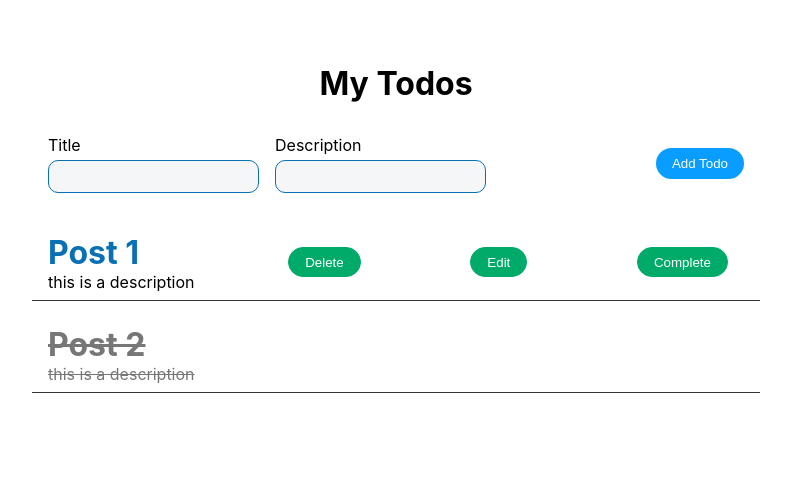
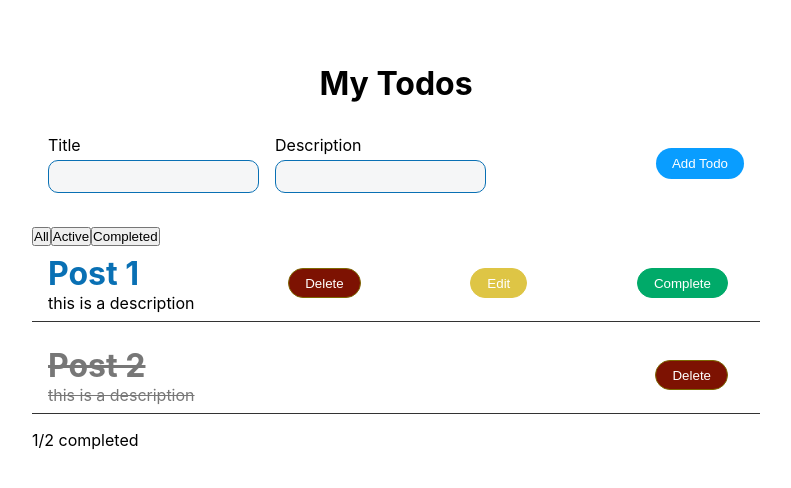
Before and after one commit to Tuliany/Todo-TypeScript-Context, a React (Create React App) app: page / in a window 1280 px wide. Shown: the top 488 px of the page, without its empty margins (244-1035 px from the left). Built offline with nearby package versions, Linux system fonts and the light colour scheme.

Commit message:
filterbuttons need style

```diff
--- a/src/components/Todo.tsx
+++ b/src/components/Todo.tsx
@@ -21,10 +21,10 @@ const Todo: React.FC<Props> = ({ todo, completeTodo, editTodo, deleteTodo }) =>
           <h1 className={checkTodo}>{todo.title}</h1>
           <span className={checkTodo}>{todo.description}</span>
         </div>
-        <button onClick={() => deleteTodo(todo.id)} className={todo.status ? `hide-button` : 'Card--button'}>
+        <button onClick={() => deleteTodo(todo.id)} className='Card-delete-button'>
           Delete
         </button>
-        <button onClick={() => setOpen(true)} className={todo.status ? `hide-button` : 'Card--button'}>
+        <button onClick={() => setOpen(true)} className={todo.status ? `hide-button` : 'Card-edit-button'}>
           Edit
         </button>
         <button onClick={() => completeTodo(todo.id)} className={todo.status ? `hide-button` : 'Card--button'}>
--- a/src/containers/Todos.tsx
+++ b/src/containers/Todos.tsx
@@ -2,14 +2,75 @@ import * as React from 'react';
 import { TodoContextType, ITodo } from '../@types/todo';
 import { TodoContext } from '../context/todoContext';
 import Todo from '../components/Todo';
+import { Stack, Checkbox, CheckboxGroup } from '@chakra-ui/react'
 
 const Todos = () => {
   const { todos, completeTodo, editTodo, deleteTodo } = React.useContext(TodoContext) as TodoContextType;
+  const completedTask = todos.filter((todo) => (todo.status))
+  const [renderize, setRenderize] = React.useState(todos);
+
+  const filterCompleted = () => {
+    return todos.filter(todo => {
+      if (todo.status === true) {
+        return todo;
+      }
+    }
+    )
+  }
+
+  const handleFilter = (e) => {
+    if (e.target.innerHTML === "All") {
+      setRenderize(todos);
+    }
+
+    if (e.target.innerHTML === "Active") {
+      setRenderize(
+        [...todos].filter((todo) => {
+          if (todo.status === false) {
+            return todo;
+          }
+        })
+      );
+    }
+
+    if (e.target.innerHTML === "Completed") {
+      setRenderize(
+        [...todos].filter((todo) => {
+          if (todo.status === true) {
+            return todo;
+          }
+        })
+      );
+    }
+  };
+
+
   return (
     <>
-      {todos.map((todo: ITodo) => (
+      <div className="Filter">
+        <button type="button" className="Filter__btn" onClick={handleFilter}>
+          All
+        </button>
+        <button type="button" className="Filter__btn" onClick={handleFilter}>
+          Active
+        </button>
+        <button type="button" className="Filter__btn" onClick={handleFilter}>
+          Completed
+        </button>
+      </div>
+      {renderize.map((todo: ITodo) => (
         <Todo key={todo.id} completeTodo={completeTodo} todo={todo} deleteTodo={deleteTodo} editTodo={editTodo} />
       ))}
+
+      <div className="task-completed">
+        <p>{completedTask.length} </p>
+        {' '}
+        /
+        {' '}
+        <p>
+          {todos.length} completed
+        </p>
+      </div>
     </>
   );
 };
--- a/src/context/todoContext.tsx
+++ b/src/context/todoContext.tsx
@@ -34,16 +34,14 @@ const TodoProvider: React.FC<Props> = ({ children }) => {
   }
 
   const editTodo = (id: number, title: string, description: string) => {
-    console.log(todos.map((todo) => todo.id))
-    const updatedTodos = todos.map((todo) => {
+    const newTasksUpdate = todos.map((todo: ITodo) => {
       if (todo.id === id) {
         todo.title = title;
         todo.description = description;
       }
       return todo;
     });
-    setTodos(updatedTodos)
-
+    setTodos(newTasksUpdate);
   }
 
 
@@ -64,6 +62,7 @@ const TodoProvider: React.FC<Props> = ({ children }) => {
 
 
 
+
   return (
     <TodoContext.Provider value={{ todos, saveTodo, editTodo, completeTodo, deleteTodo }}>
       {children}
```
